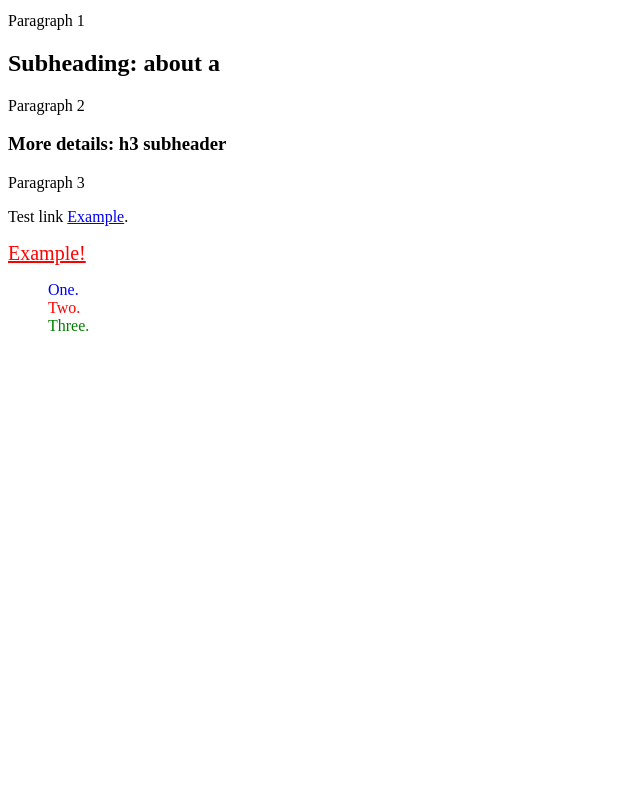
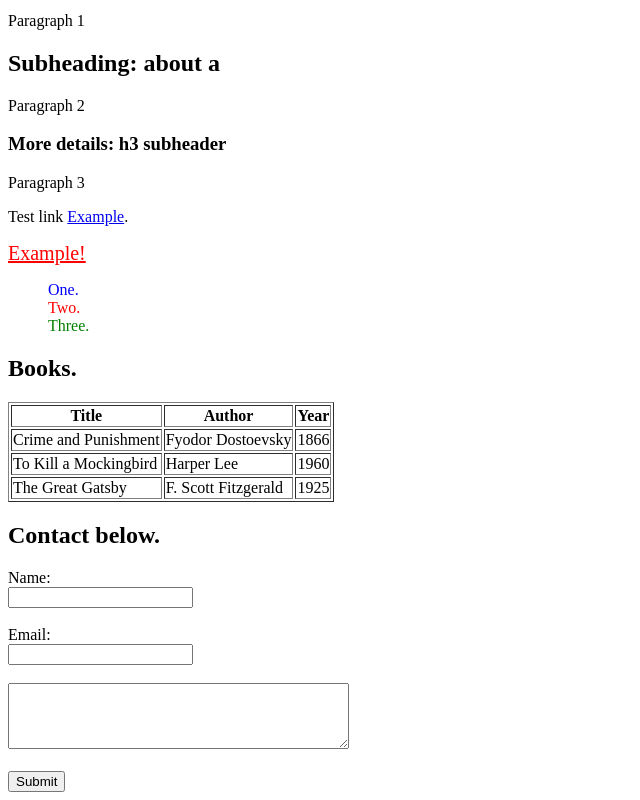
Before and after one commit to LacrimaeAware/Learning, a plain HTML site: page COLLABORATORS/Satanisteen/index.html in a window 1280 px wide. Shown: the part 467-1267 px from the top of the page, without its empty margins (0-640 px from the left). Before the commit the page ends 818 px from the top, so only its background shows below. Drawn offline with Linux system fonts and the light colour scheme.

Commit message:
Input field tags, tables.

```diff
--- a/COLLABORATORS/Satanisteen/index.html
+++ b/COLLABORATORS/Satanisteen/index.html
@@ -42,5 +42,41 @@
 			<li style="color: green">Three.</li>
 		</ul>
 	</div>
+
+	<h2>Books.</h2>
+	<table border="1">
+		<tr>
+			<th>Title</th>
+			<th>Author</th>
+			<th>Year</th>
+		</tr>
+		<tr>
+			<td>Crime and Punishment</td>
+			<td>Fyodor Dostoevsky</td>
+			<td>1866</td>
+		</tr>
+		<tr>
+
+			<td>To Kill a Mockingbird</td>
+			<td>Harper Lee</td>
+			<td>1960</td>
+		</tr>
+		<tr>
+		    <td>The Great Gatsby</td>
+		    <td>F. Scott Fitzgerald</td>
+		    <td>1925</td>
+		</tr>
+	</table>
+
+	<h2>Contact below.</h2>
+	<form>
+		<label for="name">Name:</label><br>
+		<input type="text" id="name" name="name"><br><br>
+		<label for="email">Email:</label><br>
+		<input type="email" id="email" name="email"><br><br>
+		<textarea id="message" name="message" rows=4 cols=40></textarea><br><br>
+		<input type="submit" value="Submit">
+	</form>
+
 	</body>
 </html>
```
